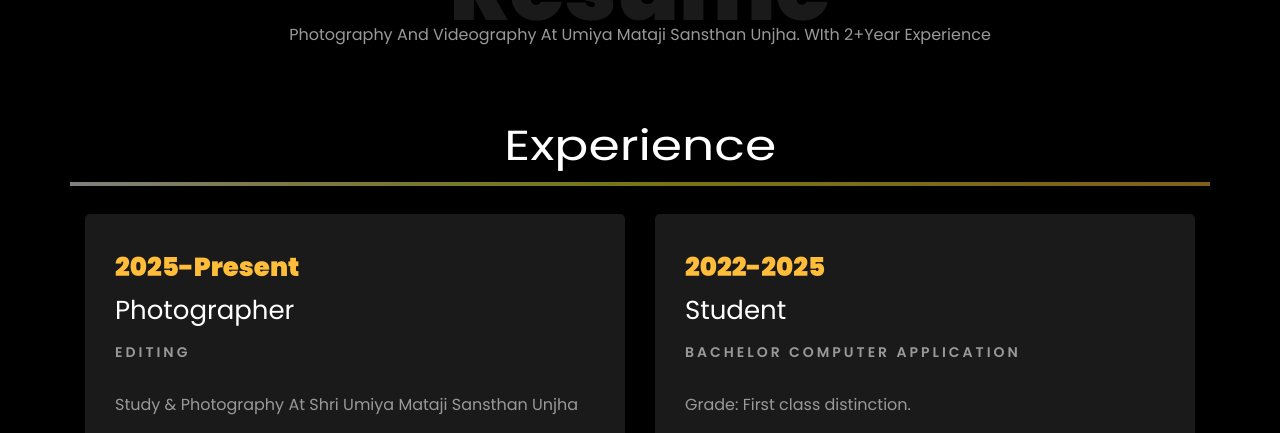
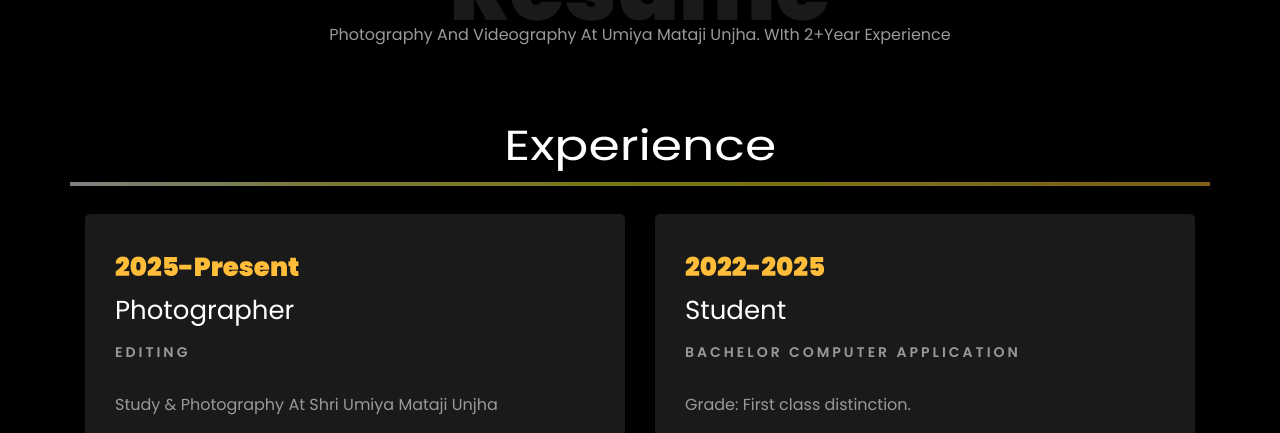
Before and after one commit to itzparthpatel/itzparthpatel.github.io, a plain HTML site: page index.html in a window 1280 px wide. Shown: the part 1786-2219 px from the top of the page. Drawn offline with Linux system fonts and the light colour scheme; files whose address does not match are found by name.

Commit message:
Update index.html

```diff
--- a/index.html
+++ b/index.html
@@ -270,7 +270,7 @@
 								<h1 class="big">About</h1>
 								<h2 class="mb-4">About Me</h2>
 
-								<p>I Am Parth Patel. Photography And Vediography At Shri Umiya Mataji Sanasthan Unjha.
+								<p>I Am Parth Patel. Photography And Vediography At Shri Umiya Mataji Unjha.
 									Student &amp; Trader.
 									Demonstrated success in leading impactful Photographs and Edting skill .</p>
 								<ul class="about-info mt-4 px-md-0 px-2">
@@ -311,7 +311,7 @@
           <div class="col-md-10 heading-section text-center ftco-animate">
           	<h1 class="big big-2">Resume</h1>
             <h2 class="mb-4">Resume</h2>
-            <p> Photography And Videography At Umiya Mataji Sansthan Unjha. WIth 2+Year Experience</p>
+            <p> Photography And Videography At Umiya Mataji Unjha. WIth 2+Year Experience</p>
           </div>
         </div>
 
@@ -327,7 +327,7 @@
 						<span class="date">2025-Present</span>
 						<h2> Photographer</h2>
 						<span class="position"> Editing</span>
-						<p class="mt-4">Study &amp; Photography At Shri Umiya Mataji Sansthan Unjha
+						<p class="mt-4">Study &amp; Photography At Shri Umiya Mataji Unjha
 							<ul>
 								<li> Photography & Videography</li>
 								<li> Short Film Macker</li>
```
